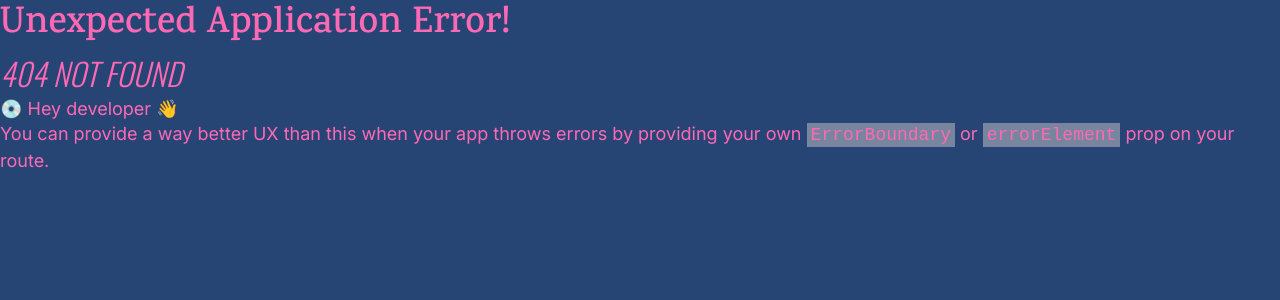
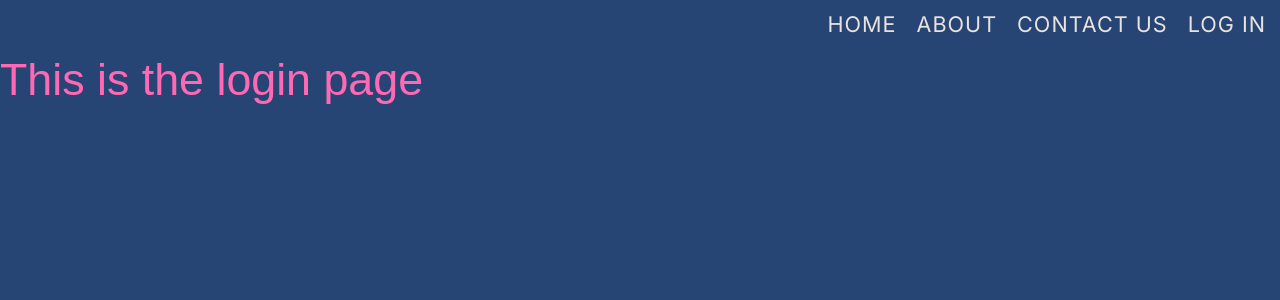
Before and after one commit to Lyndallh/crowdfunding-frontend, a React (Vite) app: page /login in a window 1280 px wide. Before the commit this address had no page. Shown: the top 300 px of the page. Built offline with nearby package versions, Linux system fonts and the light colour scheme; a web font is replaced by a local one.

Commit message:
login page and navbar css

```diff
--- a/src/components/NavBar.css
+++ b/src/components/NavBar.css
@@ -17,7 +17,7 @@
   padding-left: 30px;
 }
 
-.navbar-ul li {
+#navbar-list a{
   display: inline;
   padding: 0 10px;
   font-size: 1.2rem;
@@ -25,5 +25,4 @@
   text-transform: uppercase;
   letter-spacing: 1px;
   color: var(--sand);
-
 }
--- a/src/components/NavBar.jsx
+++ b/src/components/NavBar.jsx
@@ -1,13 +1,17 @@
 import { Link, Outlet } from "react-router-dom";
 import "./NavBar.css";
+import"../pages/HomePage.css";
 
 function NavBar() {
   return (
     <div>
       <nav className="navbar">
         <ul className="navbar-ul">
-          <li>
+          <li id="navbar-list">
             <Link to="/">Home</Link>
+            <Link to="/about">About</Link>
+            <Link to="/contact">Contact Us</Link>
+            <Link to="/login">Log in</Link>
           </li>
         </ul>
       </nav>
--- a/src/main.jsx
+++ b/src/main.jsx
@@ -7,6 +7,7 @@
 import AboutPage from "./pages/AboutPage";
 import ContactPage from "./pages/ContactPage";
 import NavBar from "./components/NavBar";
+import LoginPage from "./pages/LoginPage";
 
 const router = createBrowserRouter([
   {
@@ -17,7 +18,7 @@
       { path: "/project/:id", element: <ProjectPage /> },
       { path: "/about", element: <AboutPage /> },
       { path: "/contact", element: <ContactPage /> },
-
+      { path: "/login", element: <LoginPage /> },
     ],
   },
 ]);
--- /dev/null
+++ b/src/pages/LoginPage.jsx
@@ -0,0 +1,4 @@
+function LoginPage(){
+    return <h1>This is the login page</h1>;
+}
+export default LoginPage;
```
